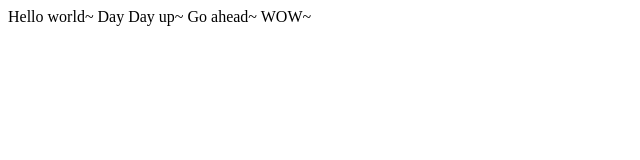
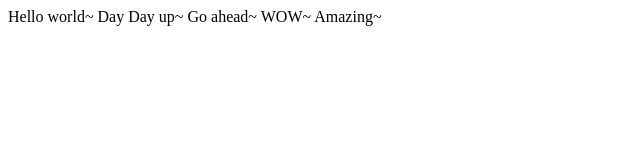
Before and after one commit to supersoda/firstcode, a plain HTML site: page index.html in a window 1280 px wide. Shown: the full height of the page, 0-640 px from the left. Drawn offline with Linux system fonts and the light colour scheme.

Commit message:
Update index.html

```diff
--- a/index.html
+++ b/index.html
@@ -5,9 +5,10 @@
     <title>Title</title>
 </head>
 <body>
-Hello world~
-Day Day up~
-Go ahead~
-WOW~
+    Hello world~
+    Day Day up~
+    Go ahead~
+    WOW~
+    Amazing~
 </body>
 </html>
```
